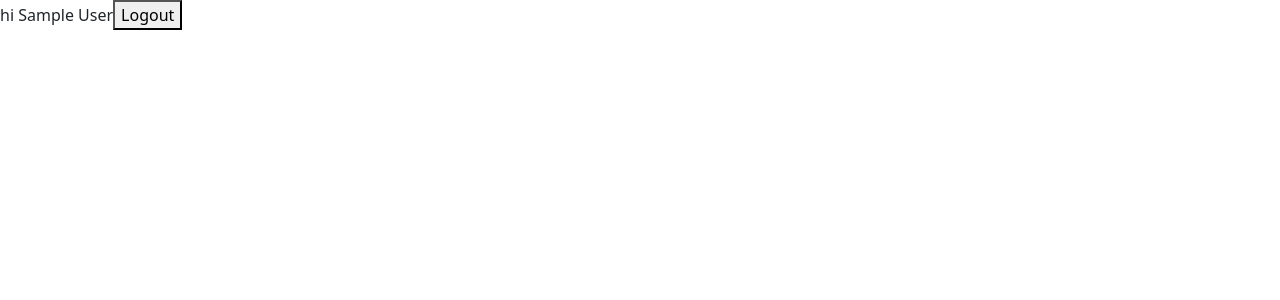
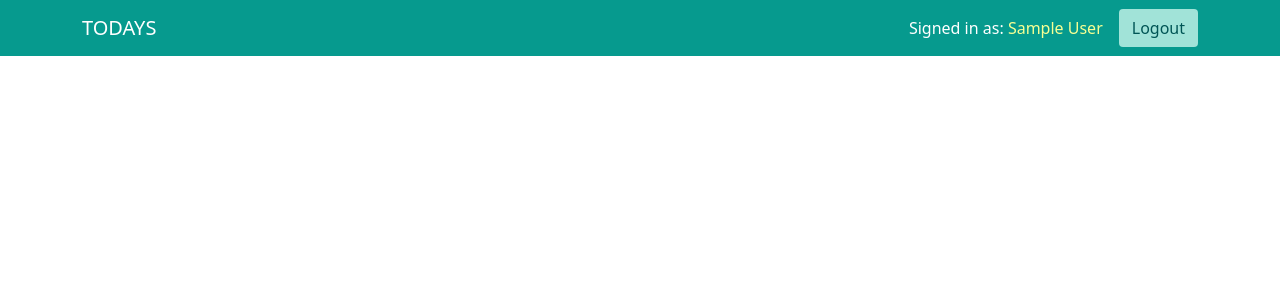
Before and after one commit to soumik9/todo-app-client, a React (Create React App) app: page / in a window 1280 px wide. Shown: the top 300 px of the page. Built offline with nearby package versions, Linux system fonts and the light colour scheme; no server answers; sample sign-in values are in the browser's storage.

Commit message:
header added

```diff
--- a/src/pages/Home/Home.js
+++ b/src/pages/Home/Home.js
@@ -1,21 +1,12 @@
-import { signOut } from 'firebase/auth';
 import React from 'react';
-import { useAuthState } from 'react-firebase-hooks/auth';
-import auth from '../../firebase.init';
+import Header from '../Shared/Header/Header';
 
 const Home = () => {
 
-    const [user] = useAuthState(auth);
-
-    const handleLogout = () =>{
-        signOut(auth);
-        localStorage.removeItem('accessToken');
-    }
 
     return (
         <div>
-            hi {user?.displayName}
-            <button type='button' onClick={handleLogout}>Logout</button>
+           <Header />
         </div>
     );
 };
--- /dev/null
+++ b/src/pages/Shared/Header/Header.js
@@ -0,0 +1,34 @@
+import React from 'react';
+import { signOut } from 'firebase/auth';
+import { Container, Navbar } from 'react-bootstrap';
+import { useAuthState } from 'react-firebase-hooks/auth';
+import { Link } from 'react-router-dom'
+import auth from '../../../firebase.init';
+import './header.css'
+
+const Header = () => {
+
+    const [user] = useAuthState(auth);
+
+    const handleLogout = () =>{
+        signOut(auth);
+        localStorage.removeItem('accessToken');
+    }
+
+    return (
+        <Navbar>
+            <Container>
+                <Navbar.Brand as={Link} to="/" className='text-white'>TODAYS</Navbar.Brand>
+                <Navbar.Toggle />
+                <Navbar.Collapse className="justify-content-end">
+                    <Navbar.Text className='text-white'>
+                        Signed in as: <span className='signinas'>{user?.displayName}</span>
+                    </Navbar.Text>
+                    <button type='button' onClick={handleLogout} className='btn ms-3'>Logout</button>
+                </Navbar.Collapse>
+            </Container>
+        </Navbar>
+    );
+};
+
+export default Header;
--- /dev/null
+++ b/src/pages/Shared/Header/header.css
@@ -0,0 +1,18 @@
+.navbar{
+    background-color: #069A8E;
+}
+
+.navbar .navbar-brand:hover{
+    color: #005555;
+    letter-spacing: 1px;
+    transition: .5s ease-in-out;
+}
+
+.signinas{
+    color: #F7FF93;
+}
+
+.navbar .btn{
+    color: #005555;
+    background-color: #A1E3D8;
+}
```
